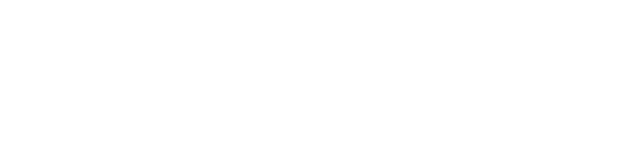
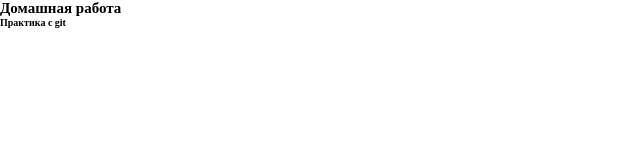
Before and after one commit to ArturSha/home-work-4, a plain HTML site: page index.html in a window 1280 px wide. Shown: the whole page, without its empty margins (0-640 px from the left). Drawn offline with Linux system fonts and the light colour scheme.

Commit message:
add header

```diff
--- a/index.html
+++ b/index.html
@@ -4,11 +4,14 @@
     <meta charset="UTF-8">
     <meta http-equiv="X-UA-Compatible" content="IE=edge">
     <meta name="viewport" content="width=device-width, initial-scale=1.0">
-    <title>Document</title>
+    <title>HW4</title>
     <link rel="stylesheet" href="./reset.css">
     <link rel="stylesheet" href="./style.css">
 </head>
 <body>
-
+    <header>
+        <h2>Домашная работа</h2>
+        <h4>Практика с git</h4>
+    </header>
 </body>
 </html>
```
